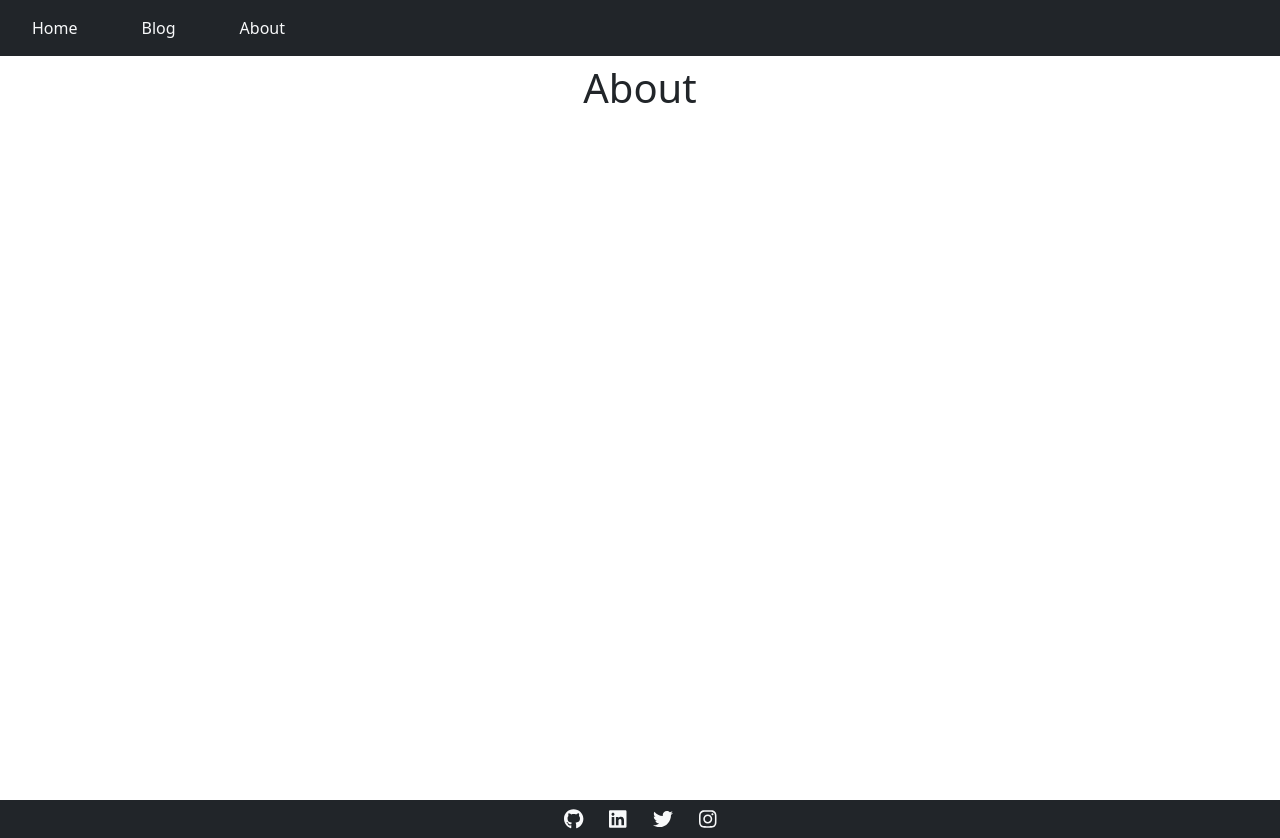
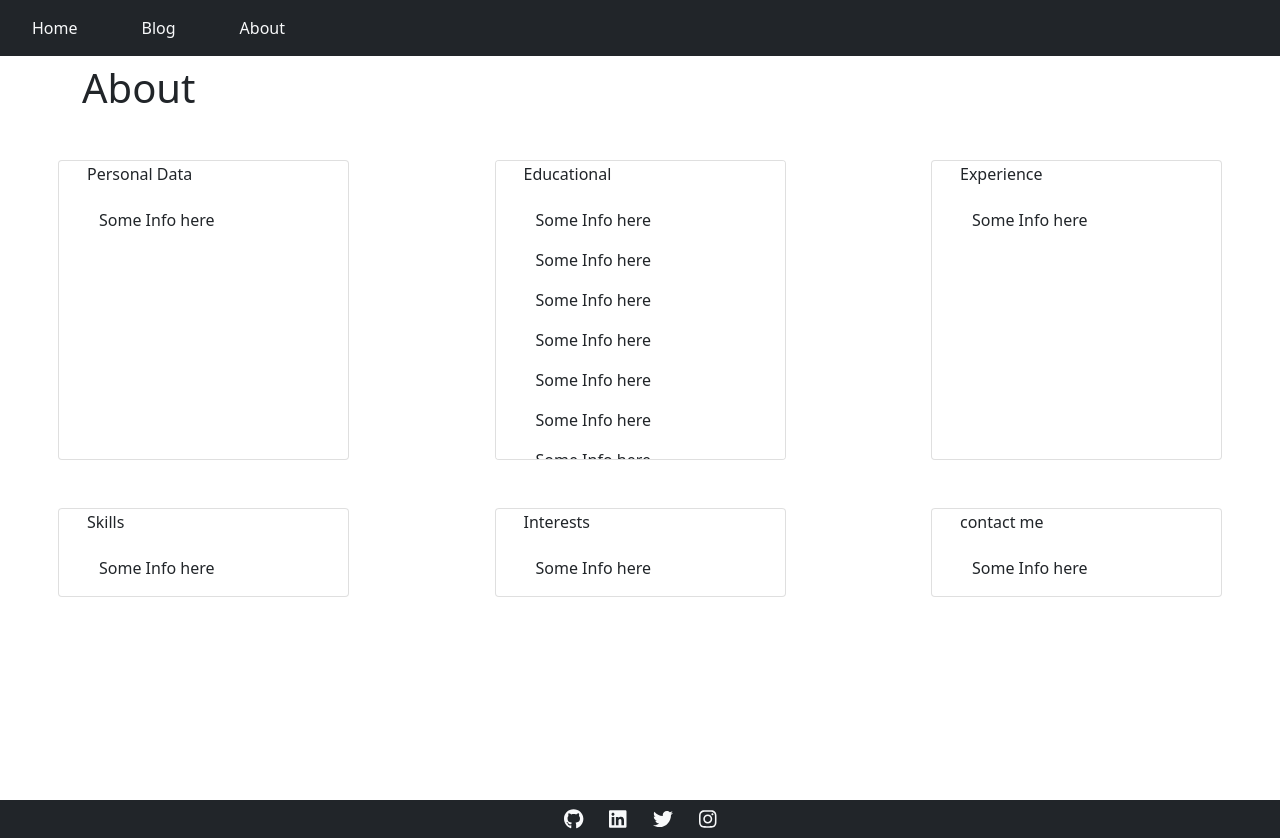
Before and after one commit to ShayanSadeghi/PersonalBlog, a Next.js app: page /about in a window 1280 px wide. Built offline with nearby package versions, Linux system fonts and the light colour scheme.

Commit message:
move about page and add a new layout

```diff
--- a/pages/about.js
+++ /dev/null
@@ -1,14 +0,0 @@
-import Head from "next/head";
-
-function about() {
-  return (
-    <div>
-      <Head>
-        <title>About</title>
-      </Head>
-      <h1>About</h1>
-    </div>
-  );
-}
-
-export default about;
--- /dev/null
+++ b/pages/about/index.js
@@ -0,0 +1,85 @@
+import Head from "next/head";
+
+function about() {
+  return (
+    <div className="container">
+      <Head>
+        <title>About</title>
+      </Head>
+      <h1 className="mb-5">About</h1>
+
+      <div className="row justify-content-between mb-5 g-5">
+        <div
+          className="card col-md-3 col-sm-12 overflow-scroll"
+          style={{ maxHeight: 300 }}
+        >
+          <h6 className="card-title pt-1 ps-1">Personal Data</h6>
+          <div className="card-body">
+            <p className="card-text">Some Info here</p>
+          </div>
+        </div>
+
+        <div
+          className="card col-md-3 col-sm-12 overflow-scroll"
+          style={{ maxHeight: 300 }}
+        >
+          <h6 className="card-title pt-1 ps-1">Educational</h6>
+          <div className="card-body">
+            <p className="card-text">Some Info here</p>
+            <p className="card-text">Some Info here</p>
+            <p className="card-text">Some Info here</p>
+            <p className="card-text">Some Info here</p>
+            <p className="card-text">Some Info here</p>
+            <p className="card-text">Some Info here</p>
+            <p className="card-text">Some Info here</p>
+            <p className="card-text">Some Info here</p>
+          </div>
+        </div>
+
+        <div
+          className="card col-md-3 col-sm-12 overflow-scroll"
+          style={{ maxHeight: 300 }}
+        >
+          <h6 className="card-title pt-1 ps-1">Experience</h6>
+          <div className="card-body">
+            <p className="card-text">Some Info here</p>
+          </div>
+        </div>
+      </div>
+
+      <div className="row justify-content-between g-5">
+        <div
+          className="card col-md-3 col-sm-12 overflow-scroll"
+          style={{ maxHeight: 300 }}
+        >
+          <h6 className="card-title pt-1 ps-1">Skills</h6>
+          <div className="card-body">
+            <p className="card-text">Some Info here</p>
+          </div>
+        </div>
+
+        <div
+          className="card col-md-3 col-sm-12 overflow-scroll"
+          style={{ maxHeight: 300 }}
+        >
+          <h6 className="card-title pt-1 ps-1">Interests</h6>
+          <div className="card-body">
+            <p className="card-text">Some Info here</p>
+          </div>
+        </div>
+
+        <div
+          className="card col-md-3 col-sm-12 overflow-scroll"
+          style={{ maxHeight: 300 }}
+        >
+          <h6 className="card-title pt-1 ps-1">contact me</h6>
+          <div className="card-body">
+            <p className="card-text">Some Info here</p>
+          </div>
+        </div>
+      </div>
+    </div>
+  );
+}
+
+export default about;
```
